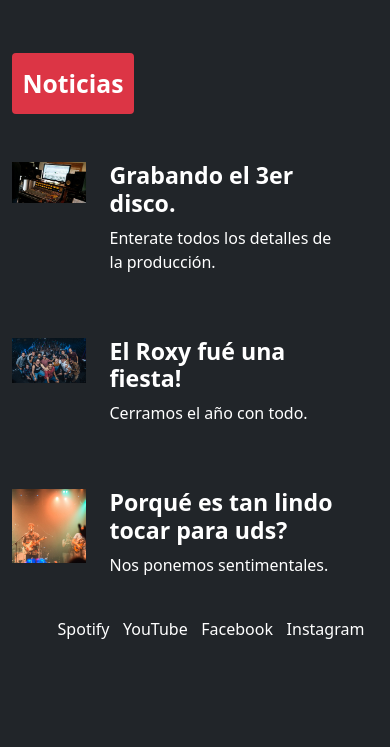
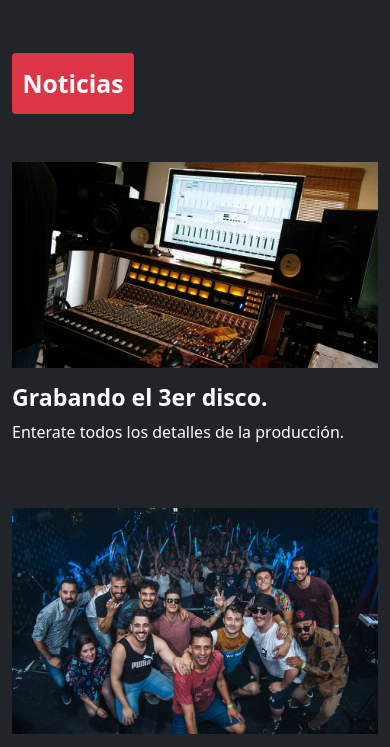
Before and after one commit to AgustinCiano/noExtraviarBootstrap, a plain HTML site: page index.html in a window 390 px wide. Shown: the part 93-840 px from the top of the page. Drawn offline with Linux system fonts and the light colour scheme.

Commit message:
Mejora responsive

```diff
--- a/index.html
+++ b/index.html
@@ -67,11 +67,11 @@
 
 
     <div class="row d-flex mt-5">
-      <div class="col-3 col-lg-4">
+      <div class="col-12 col-lg-4">
         <img class="w-100" src="./imagenes/grabacion.jpg" alt="Tapa del disc No Exraviar">
       </div>
 
-      <div class="col-8 col-lg-6 col-xxl-4">
+      <div class="col-12 col-lg-6 col-xxl-4 mt-3">
         <h2 class="fw-bold fs-3">Grabando el 3er disco.</h2>
         <p>Enterate todos los detalles de la producción.</p>
       </div>
@@ -80,11 +80,11 @@
 
 
     <div class="row d-flex mt-5">
-      <div class="col-3 col-lg-4">
+      <div class="col-12 col-lg-4">
         <img class="w-100" src="./imagenes/finalRoxy 169.jpg" alt="Tapa del disc No Exraviar">
       </div>
 
-      <div class="col-8 col-lg-6 col-xxl-4">
+      <div class="col-12 col-lg-6 col-xxl-4 mt-3">
         <h2 class="fw-bold fs-3">El Roxy fué una fiesta!</h2>
         <p>Cerramos el año con todo.</p>
       </div>
@@ -93,12 +93,12 @@
 
 
     <div class="row d-flex mt-5">
-      <div class="col-3 col-lg-4">
-        <img class="w-100 imgNoticia" src="./imagenes/pedroYlaPipol.jpg" alt="Tapa del disc No Exraviar">
+      <div class="col-12 col-lg-4">
+        <img class="w-100 " src="./imagenes/pedroYtodos.jpg" alt="Tapa del disc No Exraviar">
       </div>
 
-      <div class="col-8 col-lg-6 col-xxl-4">
-        <h2 class="fw-bold fs-3">Porqué es tan lindo tocar para uds?</h2>
+      <div class="col-12 col-lg-6 col-xxl-4">
+        <h2 class="fw-bold fs-3 mt-3">Porqué es tan lindo tocar para uds?</h2>
         <p>Nos ponemos sentimentales.</p>
       </div>
 
```
